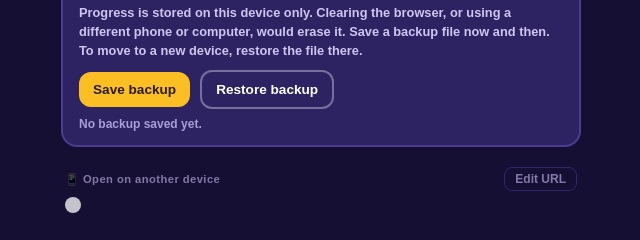
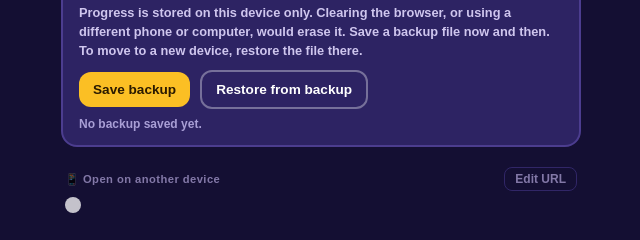
Before and after one commit to heathmck-a11y/fry-words, a plain HTML site: page index.html in a window 1280 px wide. Shown: the part 726-966 px from the top of the page, 319-959 px from the left. Drawn offline with Linux system fonts and the light colour scheme; a web font is replaced by a local one.

Commit message:
Rename button to Restore from backup
Co-Authored-By: Claude Sonnet 5.5 <noreply@anthropic.com>
Claude-Session: https://claude.ai/code/session_01Q5f6EeRNYteHTuVWTsJUAg

```diff
--- a/index.html
+++ b/index.html
@@ -1200,7 +1200,7 @@
       <p class="backup-text">Progress is stored on this device only. Clearing the browser, or using a different phone or computer, would erase it. Save a backup file now and then. To move to a new device, restore the file there.</p>
       <div class="backup-btns">
         <button class="bk-btn" onclick="exportBackup()">Save backup</button>
-        <button class="bk-btn alt" onclick="document.getElementById('backup-file').click()">Restore backup</button>
+        <button class="bk-btn alt" onclick="document.getElementById('backup-file').click()">Restore from backup</button>
         <input id="backup-file" type="file" accept=".json,application/json" hidden onchange="readBackupFile(this)">
       </div>
       <div id="backup-restore" class="backup-restore" hidden>
```
